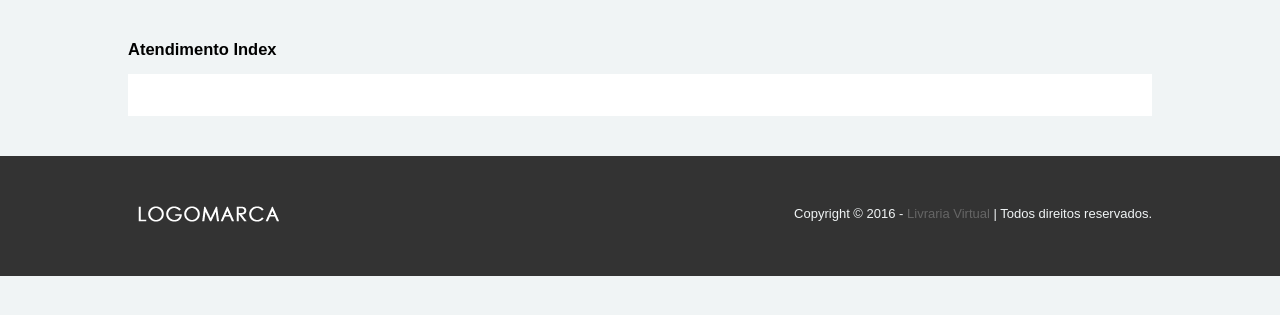
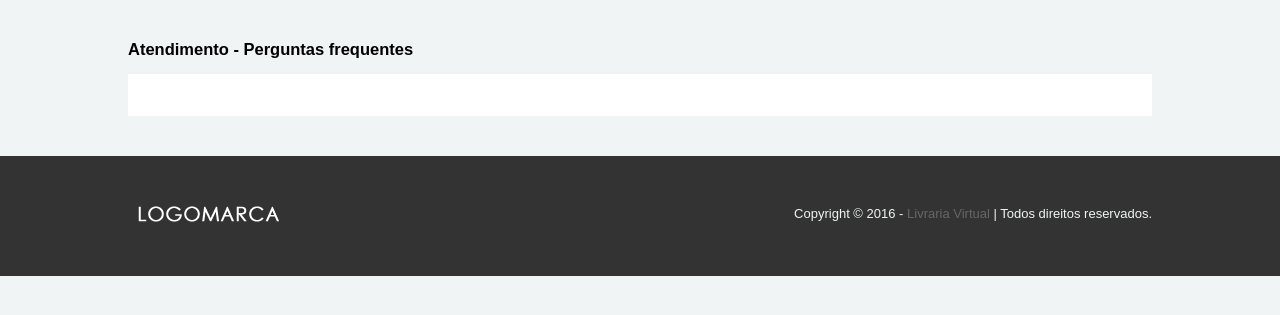
Before and after one commit to higorcavalcanti/sin342, a PHP site: page /atendimento in a window 1280 px wide. Shown: the part 181-496 px from the top of the page. Run offline with PHP 8.4, Linux system fonts and the light colour scheme; data that the repository does not hold is empty.

Commit message:
Atendimento

```diff
--- a/app/Views/atendimento/index.php
+++ b/app/Views/atendimento/index.php
@@ -1,4 +1,4 @@
-<h1>Atendimento Index</h1>
+<h1>Atendimento - Perguntas frequentes</h1>
 <?php foreach($this->atendimentos as $atendimento): ?>
     <h2><?= $atendimento->getPergunta(); ?></h2>
     <h3><?= $atendimento->getResposta(); ?></h3>
```
